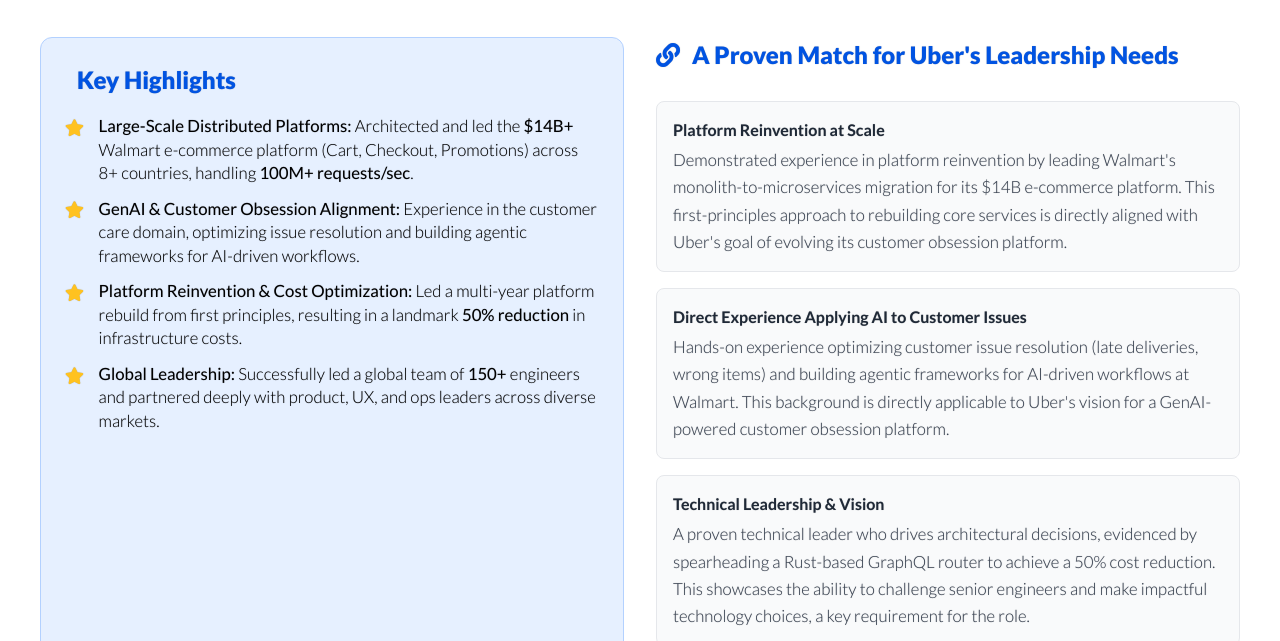
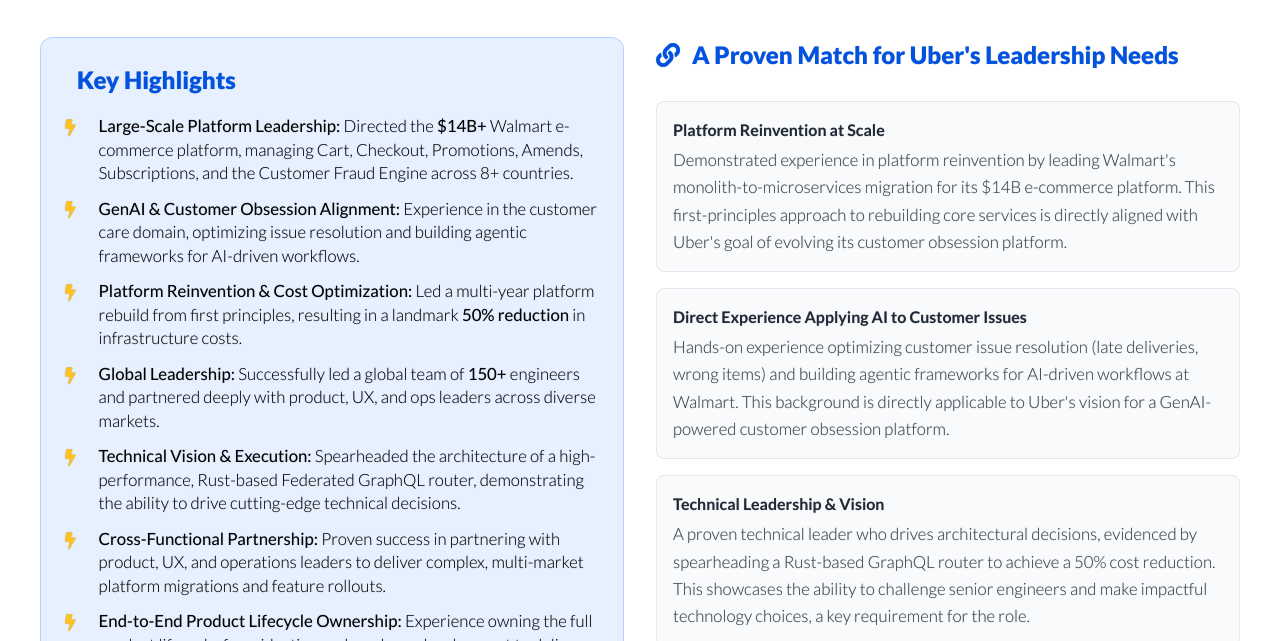
Before and after one commit to drk-deepak-radhakrishnan/drk-deepak-radhakrishnan.github.io, a plain HTML site: page index.html in a window 1280 px wide. Shown: the part 159-800 px from the top of the page. Drawn offline with nearby package versions, Linux system fonts and the light colour scheme.

Commit message:
Update index.html

```diff
--- a/index.html
+++ b/index.html
@@ -3,7 +3,7 @@
 <head>
     <meta charset="UTF-8">
     <meta name="viewport" content="width=device-width, initial-scale=1.0">
-    <title>Deepak Radhakrishnan - Senior Director</title>
+    <title>Executive Resume: Deepak Radhakrishnan - Senior Director</title>
     <script src="https://cdn.tailwindcss.com"></script>
     <!-- Font Awesome CDN -->
     <link rel="stylesheet" href="https://cdnjs.cloudflare.com/ajax/libs/font-awesome/5.15.4/css/all.min.css">
@@ -167,11 +167,11 @@
             font-weight: 300;
             line-height: 1.4;
         }
-        .resume-match-section li .fa-star {
+        .resume-match-section li .fa-bolt {
             position: absolute;
             left: 0;
             top: 0.35em;
-            color: #ffc220; /* Gold star */
+            color: #ffc220; /* Gold bolt */
         }
 
         @media print {
@@ -216,10 +216,13 @@
             <section class="resume-match-section">
                 <h2><i class="fas fa-bullseye-pointer"></i>Key Highlights</h2>
                 <ul>
-                    <li><i class="fas fa-star"></i><b>Large-Scale Distributed Platforms:</b> Architected and led the <b>$14B+</b> Walmart e-commerce platform (Cart, Checkout, Promotions) across 8+ countries, handling <b>100M+ requests/sec</b>.</li>
-                    <li><i class="fas fa-star"></i><b>GenAI & Customer Obsession Alignment:</b> Experience in the customer care domain, optimizing issue resolution and building agentic frameworks for AI-driven workflows.</li>
-                    <li><i class="fas fa-star"></i><b>Platform Reinvention & Cost Optimization:</b> Led a multi-year platform rebuild from first principles, resulting in a landmark <b>50% reduction</b> in infrastructure costs.</li>
-                    <li><i class="fas fa-star"></i><b>Global Leadership:</b> Successfully led a global team of <b>150+</b> engineers and partnered deeply with product, UX, and ops leaders across diverse markets.</li>
+                    <li><i class="fas fa-bolt"></i><b>Large-Scale Platform Leadership:</b> Directed the <b>$14B+</b> Walmart e-commerce platform, managing Cart, Checkout, Promotions, Amends, Subscriptions, and the Customer Fraud Engine across 8+ countries.</li>
+                    <li><i class="fas fa-bolt"></i><b>GenAI & Customer Obsession Alignment:</b> Experience in the customer care domain, optimizing issue resolution and building agentic frameworks for AI-driven workflows.</li>
+                    <li><i class="fas fa-bolt"></i><b>Platform Reinvention & Cost Optimization:</b> Led a multi-year platform rebuild from first principles, resulting in a landmark <b>50% reduction</b> in infrastructure costs.</li>
+                    <li><i class="fas fa-bolt"></i><b>Global Leadership:</b> Successfully led a global team of <b>150+</b> engineers and partnered deeply with product, UX, and ops leaders across diverse markets.</li>
+                    <li><i class="fas fa-bolt"></i><b>Technical Vision & Execution:</b> Spearheaded the architecture of a high-performance, Rust-based Federated GraphQL router, demonstrating the ability to drive cutting-edge technical decisions.</li>
+                    <li><i class="fas fa-bolt"></i><b>Cross-Functional Partnership:</b> Proven success in partnering with product, UX, and operations leaders to deliver complex, multi-market platform migrations and feature rollouts.</li>
+                    <li><i class="fas fa-bolt"></i><b>End-to-End Product Lifecycle Ownership:</b> Experience owning the full product lifecycle, from ideation and roadmap development to delivery and support for revenue-generating platforms.</li>
                 </ul>
             </section>
 
```
